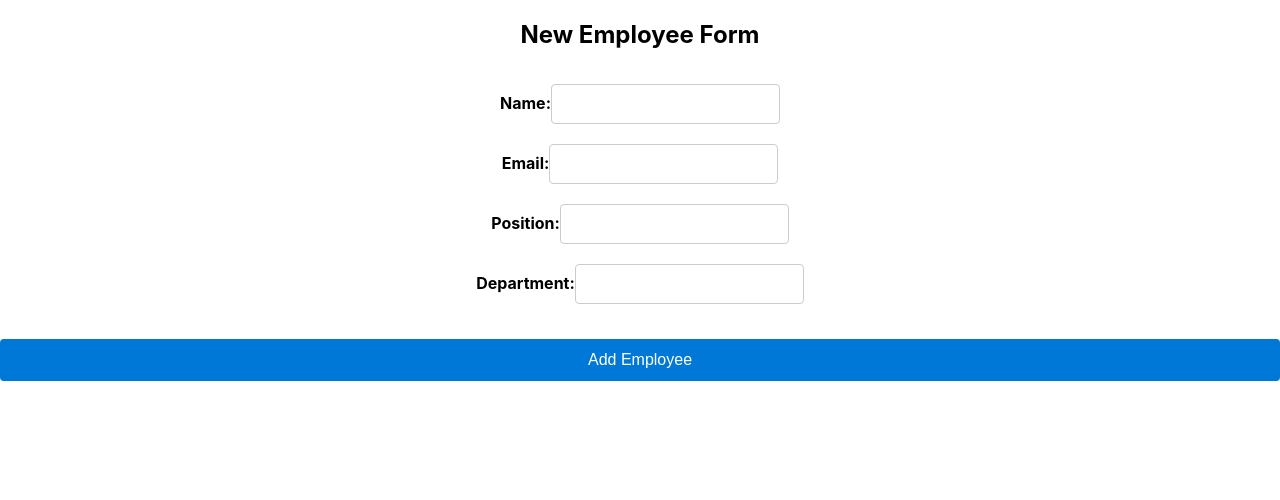
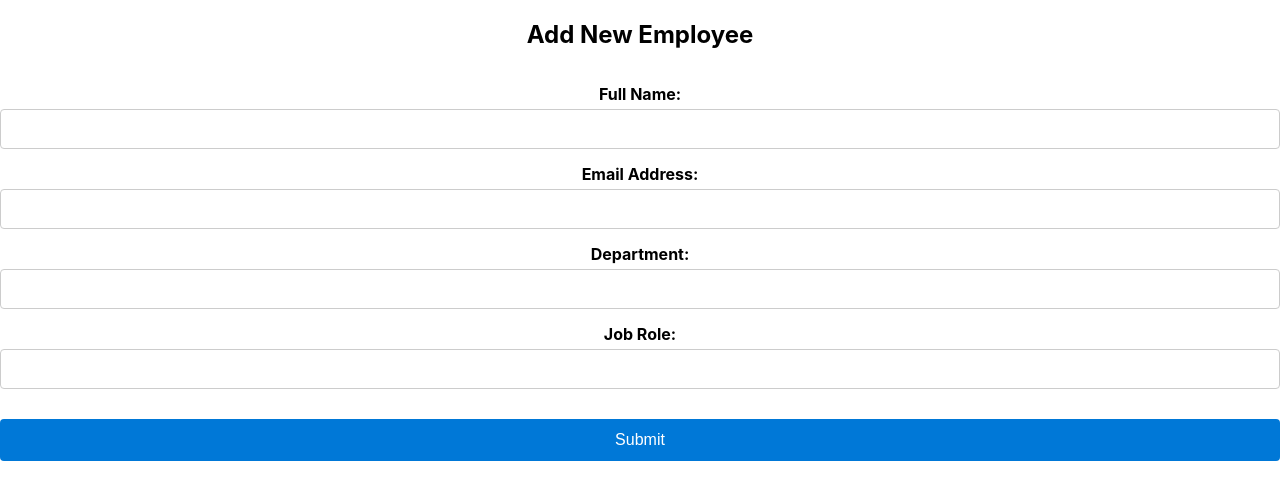
Before and after one commit to mguagcedu/employee-form, a React (Create React App) app: page / in a window 1280 px wide. Shown: the top 500 px of the page. Built offline with nearby package versions, Linux system fonts and the light colour scheme.

Commit message:
Updated EmployeeForm.js with full form fields

```diff
--- a/src/components/EmployeeForm.js
+++ b/src/components/EmployeeForm.js
@@ -2,48 +2,37 @@
 import React, { useState } from 'react';
 import './EmployeeForm.css';
 
-const EmployeeForm = () => {
-  const [formData, setFormData] = useState({
-    name: '',
+function EmployeeForm() {
+  const [employee, setEmployee] = useState({
+    fullName: '',
     email: '',
-    position: '',
-    department: ''
+    department: '',
+    jobRole: ''
   });
 
   const handleChange = (e) => {
-    setFormData({ ...formData, [e.target.name]: e.target.value });
+    setEmployee({ ...employee, [e.target.name]: e.target.value });
   };
 
   const handleSubmit = (e) => {
     e.preventDefault();
-    console.log('Employee Data:', formData);
-    alert('Employee Added Successfully!');
+    alert(`Employee added: ${JSON.stringify(employee)}`);
   };
 
   return (
-    <div className="employee-form">
-      <h2>New Employee Form</h2>
-      <form onSubmit={handleSubmit}>
-        <label>
-          Name:
-          <input name="name" value={formData.name} onChange={handleChange} required />
-        </label>
-        <label>
-          Email:
-          <input type="email" name="email" value={formData.email} onChange={handleChange} required />
-        </label>
-        <label>
-          Position:
-          <input name="position" value={formData.position} onChange={handleChange} required />
-        </label>
-        <label>
-          Department:
-          <input name="department" value={formData.department} onChange={handleChange} required />
-        </label>
-        <button type="submit">Add Employee</button>
-      </form>
-    </div>
+    <form onSubmit={handleSubmit} className="employee-form">
+      <h2>Add New Employee</h2>
+      <label>Full Name:</label>
+      <input type="text" name="fullName" onChange={handleChange} />
+      <label>Email Address:</label>
+      <input type="email" name="email" onChange={handleChange} />
+      <label>Department:</label>
+      <input type="text" name="department" onChange={handleChange} />
+      <label>Job Role:</label>
+      <input type="text" name="jobRole" onChange={handleChange} />
+      <button type="submit">Submit</button>
+    </form>
   );
-};
+}
 
 export default EmployeeForm;
```
